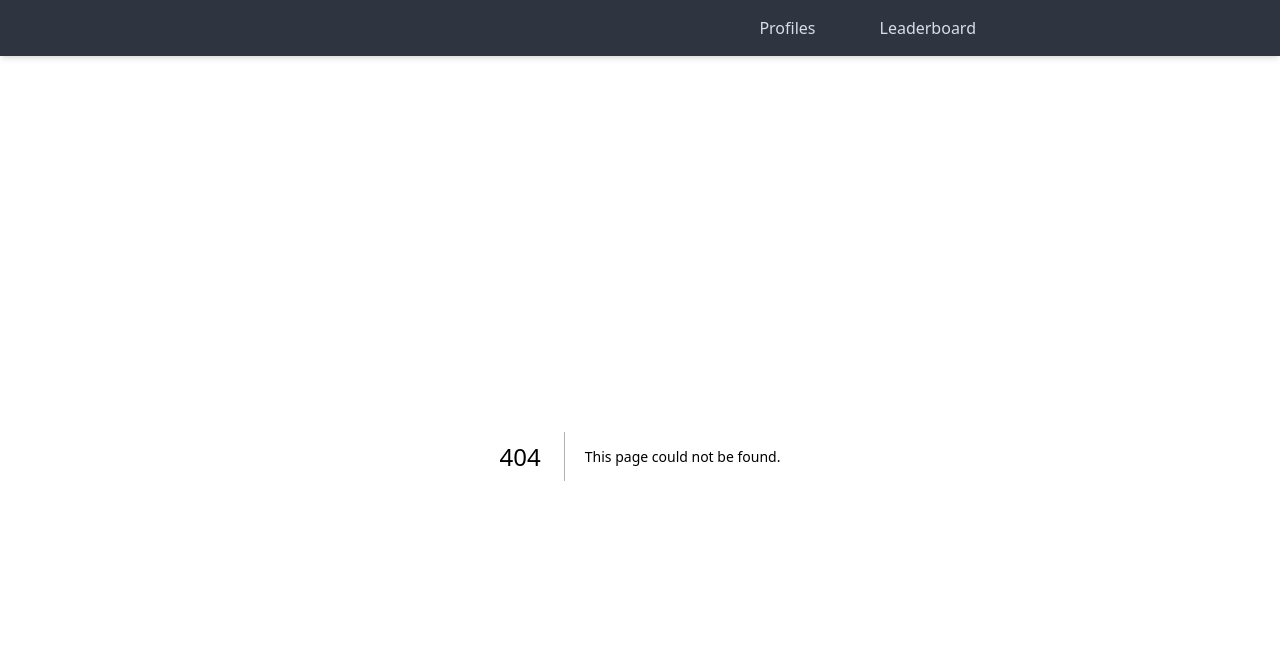
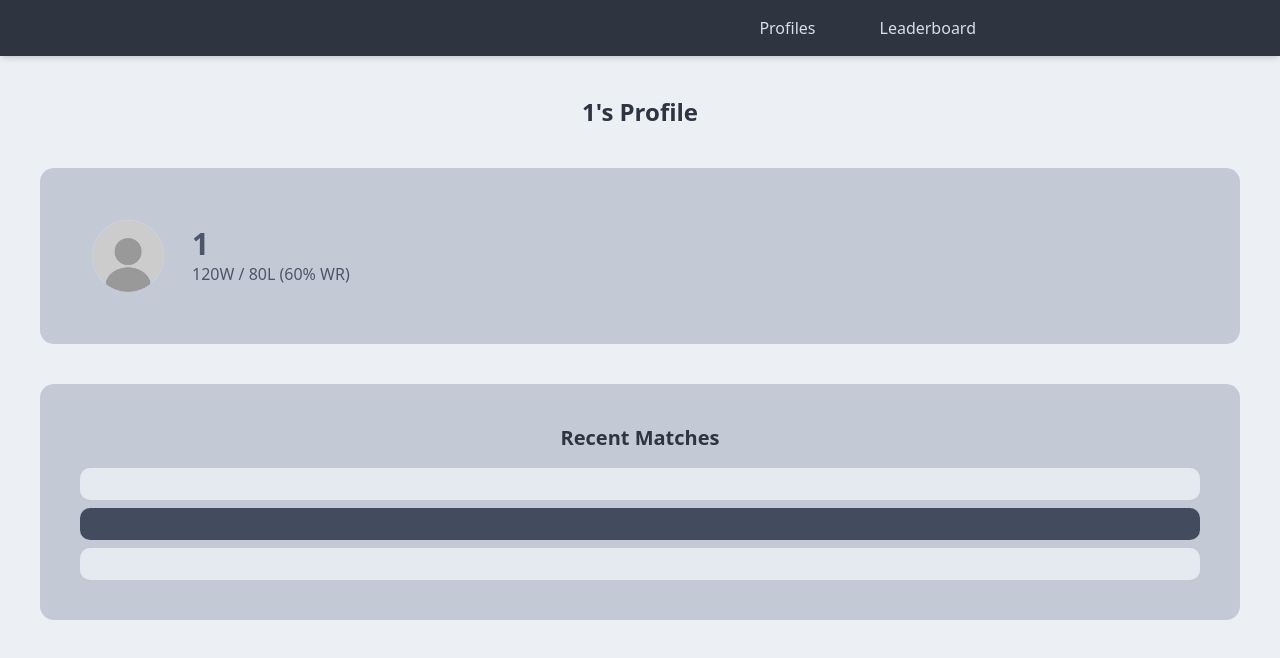
Before and after one commit to VictorNguyen0702/League-Tracker, a Next.js app in the folder frontend/: page /profile/1 in a window 1280 px wide. Before the commit this address had no page. Shown: the top 658 px of the page. Built offline with nearby package versions, Linux system fonts and the light colour scheme.

Commit message:
feat: basic profile UI page

```diff
--- a/frontend/src/app/layout.js
+++ b/frontend/src/app/layout.js
@@ -1,6 +1,6 @@
 import { Geist, Geist_Mono } from "next/font/google";
 import "./globals.css";
-import Navbar from "@/components/navBar";
+import Navbar from "@/components/NavBar";
 
 const geistSans = Geist({
   variable: "--font-geist-sans",
--- a/frontend/src/app/Leaderboard/page.jsx
+++ b/frontend/src/app/leaderboard/page.jsx
@@ -3,7 +3,7 @@ import { useState, useEffect } from "react";
 import { motion } from "framer-motion";
 import { Button } from "@/components/ui/button"
 import { Select, SelectContent, SelectGroup, SelectItem, SelectLabel, SelectTrigger, SelectValue, } from "@/components/ui/select"
-import PaginatedTable from "@/components/paginatedTable";
+import PaginatedTable from "@/components/PaginatedTable";
 
 function Leaderboard() {
 
@@ -35,10 +35,10 @@ function Leaderboard() {
       transition={{ duration: 1.3 }}
       className="p-10"
     >
-      <h2 className="text-2xl font-bold text-center justify-center">Rank Leaderboards</h2>
+      <h2 className="text-2xl font-bold text-[var(--polarDark)] text-center justify-center">Rank Leaderboards</h2>
       <div className="flex flex-row p-10 gap-10">
         <div id="filters" className="flex flex-col gap-10 max-h-[412px] rounded-xl p-10 bg-[var(--snowDark)]">
-          <h2 className="text-xl text-center justify-center font-bold">Filters</h2>
+          <h2 className="text-xl text-[var(--polarDark)] text-center justify-center font-bold">Filters</h2>
           <div id="queue-buttons" className="flex flex-row gap-10">
             <Button value="solo" onClick={(event) => changeFilter("queue", event.target.value)} className={`bg-[var(--polarLight)] text-[var(--snowLight)] transition-shadow ${
               filters.queue === "solo" ? "shadow-3xl" : ""}`}>Ranked Solo</Button>
--- /dev/null
+++ b/frontend/src/app/profile/[summoner]/page.jsx
@@ -0,0 +1,57 @@
+"use client";
+import { useParams } from "next/navigation";
+import { motion } from "framer-motion";
+
+export default function ProfilePage() {
+  const { summoner } = useParams();
+
+  // Mock Data (Replace with API Call)
+  const profile = {
+    name: summoner || "Unknown Summoner",
+    rank: "Diamond I",
+    wins: 120,
+    losses: 80,
+    recentMatches: [
+      { id: 1, champion: "Ahri", win: true, kda: "10/2/8" },
+      { id: 2, champion: "Yasuo", win: false, kda: "5/7/3" },
+      { id: 3, champion: "Jhin", win: true, kda: "15/1/9" },
+    ],
+  };
+
+  return (
+    <motion.div
+      initial={{ opacity: 0 }}
+      animate={{ opacity: 1 }}
+      exit={{ opacity: 0 }}
+      transition={{ duration: 1.3 }}
+      className="flex flex-col w-full bg-[var(--snowLight)] text-white p-10 gap-10 min-h-screen "
+    >
+      <h2 className="text-2xl text-[var(--polarDark)] font-bold text-center justify-center">{profile.name}'s Profile</h2>
+
+      <div className="flex flex-col w-full gap-10">
+        {/* Profile Header */}
+        <div className="flex flex-row items-center p-10 gap-4 rounded-xl bg-[var(--snowDark)]">
+          <img src="/profile-photo.png" alt="Profile Icon" className="w-24 h-24 rounded-full"/>
+          <div className="text-[var(--polarLight)]">
+            <h1 className="text-3xl font-bold">{profile.name}</h1>
+            <p>
+              {profile.wins}W / {profile.losses}L ({Math.round((profile.wins / (profile.wins + profile.losses)) * 100)}% WR)
+            </p>
+          </div>
+        </div>
+
+        {/* Recent Matches */}
+        <div className="w-full p-10 rounded-xl bg-[var(--snowDark)]">
+          <h2 className="text-xl text-center text-[var(--polarDark)] font-semibold mb-4">Recent Matches</h2>
+          <div className="flex flex-col w-full gap-2">
+            {profile.recentMatches.map((match) => (
+              <div id={match} className={`w-full ${match.win ? "bg-[var(--snowMid2)]" : "bg-[var(--polarMed2)]"} p-4 rounded-lg`}>
+                {/* Content here */}
+              </div>
+            ))}
+          </div>
+        </div>
+      </div>
+    </motion.div>
+  );
+}
--- a/frontend/src/components/navBar.jsx
+++ b/frontend/src/components/NavBar.jsx
@@ -14,10 +14,10 @@ export default function Navbar() {
 
       {/* Desktop Navigation (Hidden on Small Screens) */}
         <div className="hidden md:flex text-[var(--snowMid1)] space-x-6 gap-10 pr-40">
-          <Link href="/Profiles" className="flex flex-row gap-2 items-center inline-block transition-transform duration-300 hover:-translate-y-1">
+          <Link href="/profiles" className="flex flex-row gap-2 items-center inline-block transition-transform duration-300 hover:-translate-y-1">
             Profiles
           </Link>
-          <Link href="/Leaderboard" className="flex flex-row gap-2 inline-block transition-transform duration-300 hover:-translate-y-1">
+          <Link href="/leaderboard" className="flex flex-row gap-2 inline-block transition-transform duration-300 hover:-translate-y-1">
             Leaderboard
           </Link>
           <Link href="#skills" className="flex flex-row gap-2  inline-block transition-transform duration-300 hover:-translate-y-1">
--- a/frontend/src/components/paginatedTable.jsx
+++ b/frontend/src/components/PaginatedTable.jsx
@@ -114,7 +114,7 @@ export default function PaginatedTable( {filters} ) {
 
   return (
     <div className="w-full rounded-xl p-10 bg-[var(--snowDark)]">
-      <h1 className="text-xl text-center font-bold mb-4">League of Legends Players</h1>
+      <h1 className="text-xl text-center font-bold text-[var(--polarDark)]  mb-4">League of Legends Players</h1>
       <Table cl>
         <TableHeader>
           <TableRow>
```
Also changed, not shown: frontend/public/profile-photo.png (added).
